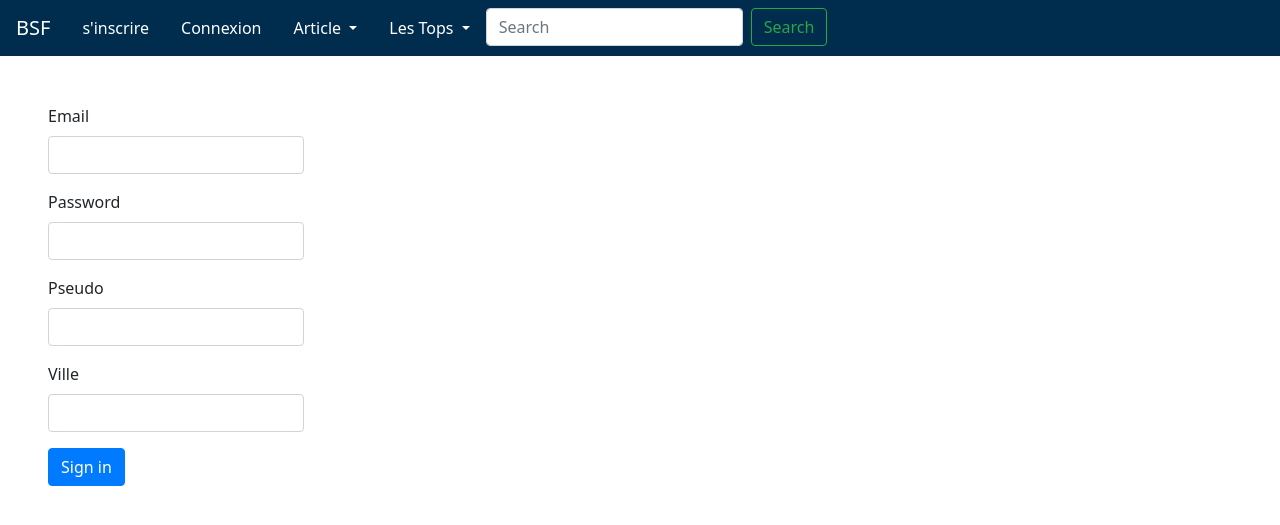
After one commit to Polo1337/BSF, a PHP site: page /inscription.php in a window 1280 px wide. The commit adds this page. Shown: the top 525 px of the page. Run offline with PHP 8.4, Linux system fonts and the light colour scheme.

Commit message:
navbar front connexion front inscription front

```diff
--- /dev/null
+++ b/css/style.css
@@ -0,0 +1,3 @@
+.link:hover{
+    color: red;
+}
--- /dev/null
+++ b/inscription.php
@@ -0,0 +1,83 @@
+<?php
+
+            $config = require "config.php";
+
+            $dbh = new PDO($config["dsn"], $config["utilisateur"], $config["mdp"]);
+
+             if (isset($_POST['bouton'])){
+        $pseudo_user = empty($_POST['pseudo_user']) ? null : $_POST['pseudo_user'];
+        $nom_user = empty($_POST['nom_user']) ? null : $_POST['nom_user'];
+        $prenom_user = empty($_POST['prenom_user']) ? null : $_POST['prenom_user'];
+        $email_user= empty($_POST['email_user']) ? null : $_POST['email_user'];
+        $password_user = empty($_POST['password_user']) ? null : $_POST['password_user'];
+
+        if ($pseudo_user === null || $nom_user === null || $prenom_user === null || $email_user === null || $password_user === null) {
+            $erreur = 'Veuillez remplir tous les champs';
+        }else {
+            $inscription = $dbh->prepare ("INSERT INTO utilisateur (Email, mot_de_passe, Prenom, Nom, Pseudo)
+            VALUES (:Email, :mot_de_passe, :Prenom, :Nom, :Pseudo)") ;
+
+            $inscription->bindValue(':Pseudo', $pseudo_user);
+            $inscription->bindValue(':Email', $email_user);
+            $inscription->bindValue(':mot_de_passe', password_hash($password_user, PASSWORD_DEFAULT ));
+            $inscription->bindValue(':Prenom', $prenom_user);
+            $inscription->bindValue(':Nom', $nom_user);
+
+            $inscription->execute();
+           header('Location: connexion.php');
+           die;
+        }
+    }
+            ?>
+
+
+
+<!DOCTYPE html>
+<html lang="en">
+
+<head>
+    <meta charset="UTF-8">
+    <meta name="viewport" content="width=device-width, initial-scale=1.0">
+    <title>Inscription</title>
+    <link rel="stylesheet" href="css/style.css">
+<link rel="stylesheet" href="https://stackpath.bootstrapcdn.com/bootstrap/4.4.1/css/bootstrap.min.css" integrity="sha384-Vkoo8x4CGsO3+Hhxv8T/Q5PaXtkKtu6ug5TOeNV6gBiFeWPGFN9MuhOf23Q9Ifjh" crossorigin="anonymous">
+<link href="https://unpkg.com/tailwindcss@^1.0/dist/tailwind.min.css" rel="stylesheet">
+
+
+</head>
+
+<body>
+
+<?php
+include 'navbar.php'; ?>
+
+<form class="m-5 ">
+  <div class="form-col">
+    <div class="form-group">
+      <label for="email">Email</label>
+      <input type="email" class="form-control w-64" >
+    </div>
+    <div class="form-group ">
+      <label for="motdepasse">Password</label>
+      <input type="password" class="form-control w-64" >
+    </div>
+  </div>
+  <div class="form-group">
+    <label for="pseudo">Pseudo</label>
+    <input type="text" class="form-control w-64">
+  </div>
+  <div class="form-row">
+    <div class="form-group col-md-6">
+      <label for="ville">Ville</label>
+      <input type="text" class="form-control w-64" >
+    </div>
+  </div>
+  <button type="submit" class="btn btn-primary">Sign in</button>
+</form>
+
+<script src="https://code.jquery.com/jquery-3.4.1.slim.min.js" integrity="sha384-J6qa4849blE2+poT4WnyKhv5vZF5SrPo0iEjwBvKU7imGFAV0wwj1yYfoRSJoZ+n" crossorigin="anonymous"></script>
+<script src="https://cdn.jsdelivr.net/npm/popper.js@1.16.0/dist/umd/popper.min.js" integrity="sha384-Q6E9RHvbIyZFJoft+2mJbHaEWldlvI9IOYy5n3zV9zzTtmI3UksdQRVvoxMfooAo" crossorigin="anonymous"></script>
+<script src="https://stackpath.bootstrapcdn.com/bootstrap/4.4.1/js/bootstrap.min.js" integrity="sha384-wfSDF2E50Y2D1uUdj0O3uMBJnjuUD4Ih7YwaYd1iqfktj0Uod8GCExl3Og8ifwB6" crossorigin="anonymous"></script>
+
+</body>
+</html>
--- a/navbar.php
+++ b/navbar.php
@@ -1,49 +1,48 @@
-<nav class="navbar navbar-expand-lg navbar-dark text-white " style="background-color:#002c4e">
-  <a class="navbar-brand" href="#">BSF</a>
+<nav class="navbar navbar-expand-xl navbar-dark text-white sticky-top " style="background-color:#002c4e">
+  <a class="navbar-brand hover:bg-blue-200" href="https://lefevre.simplon-charleville.fr/BSF/">BSF</a>
   <button class="navbar-toggler" type="button" data-toggle="collapse" data-target="#navbarNavDropdown" aria-controls="navbarNavDropdown" aria-expanded="false" aria-label="Toggle navigation">
     <span class="navbar-toggler-icon"></span>
   </button>
   <div class="collapse navbar-collapse " id="navbarNavDropdown">
     <ul class="nav justify-content-end ">
       <li class="nav-item ">
-        <a class="nav-link text-white" href="#">s'inscrire</a>
+        <a class="nav-link  hover:text-blue-300" href="inscription.php">s'inscrire</a>
       </li>
-      <li class="nav-item">
-        <a class="nav-link text-white" href="#">Connexion</a>
+      <li class="nav-item ">
+        <a class="nav-link hover:text-blue-300  link" href="connexion.php">Connexion</a>
       </li>
       <li class="nav-item dropdown">
-        <a class="nav-link dropdown-toggle text-white" href="#" id="navbarDropdownMenuLink" role="button" data-toggle="dropdown" aria-haspopup="true" aria-expanded="false">
+        <a class="nav-link dropdown-toggle hover:text-blue-300" href="#" id="navbarDropdownMenuLink" role="button" data-toggle="dropdown" aria-haspopup="true" aria-expanded="false">
           Article
         </a>
-        <div class="dropdown-menu" aria-labelledby="navbarDropdownMenuLink">
-          <a class="dropdown-item d-flex" href="#"><img src="img/index.png" class="rounded mx-auto d-block w-25" alt="...">
-          <p>Sport</p>
+        <div class="dropdown-menu " aria-labelledby="navbarDropdownMenuLink">
+          <a class="dropdown-item d-flex hover:bg-blue-200" href="#"><img src="img/index.png" class="rounded mx-auto d-block w-25" alt="...">
+          <p class="hover:text-white ">Sport</p>
           </a>
-           <a class="dropdown-item d-flex " href="#"><img src="img/police.png" class="rounded mx-auto d-block w-25" alt="...">
-          <p>Police</p>
+           <a class="dropdown-item d-flex hover:bg-blue-200 " href="#"><img src="img/police.png" class="rounded mx-auto d-block w-25 " alt="...">
+          <p class="hover:text-white">Police</p>
           </a>
-           <a class="dropdown-item d-flex " href="#"><img src="img/femme.png" class="rounded mx-auto d-block w-25" alt="...">
-          <p>femme</p>
+           <a class="dropdown-item d-flex hover:bg-blue-200 " href="#"><img src="img/femme.png" class="rounded mx-auto d-block w-25 " alt="...">
+          <p class="hover:text-white ">femme</p>
           </a>
         </div>
       </li>
       <li class="nav-item dropdown">
-        <a class="nav-link dropdown-toggle text-white" href="#" id="navbarDropdownMenuLink" role="button" data-toggle="dropdown" aria-haspopup="true" aria-expanded="false">
+        <a class="nav-link dropdown-toggle hover:text-blue-300" href="#" id="navbarDropdownMenuLink" role="button" data-toggle="dropdown" aria-haspopup="true" aria-expanded="false">
           Les Tops
         </a>
         <div class="dropdown-menu" aria-labelledby="navbarDropdownMenuLink">
-          <a class="dropdown-item" href="#">le top de la loose</a>
-          <a class="dropdown-item" href="#">les avions de chasses</a>
-          <a class="dropdown-item" href="#"> le top 10 de loose hebdomadaire</a>
+          <a class="dropdown-item hover:text-white hover:bg-blue-200" href="#">le top de la loose</a>
+          <a class="dropdown-item hover:text-white hover:bg-blue-200" href="#">les avions de chasses</a>
+          <a class="dropdown-item hover:text-white hover:bg-blue-200" href="#"> le top 10 de loose hebdomadaire</a>
         </div>
       </li>
-      <li class="nav-item ">
-        <a class="nav-link text-white " href="#">Contact</a>
-      </li>
-    </ul>
-     <form class="form-inline my-2 my-lg-0">
+      <li> <form class="form-inline my-2 my-lg-0">
       <input class="form-control mr-sm-2" type="search" placeholder="Search" aria-label="Search">
       <button class="btn btn-outline-success my-2 my-sm-0" type="submit">Search</button>
     </form>
+    </li>
+    </ul>
   </div>
+
 </nav>
--- /dev/null
+++ b/securite.php
@@ -0,0 +1,6 @@
+<?php
+ if(!isset($_SESSION['is_admin']) || $_SESSION['is_admin'] === false){
+    header('HTTP/1.0 403 Forbidden');
+    echo "Accés refusé";
+    die;
+}
```
Also changed, not shown: boot.php (added, +16 -0 lines), card.php (added, +14 -0 lines), config.example.php (added, +7 -0 lines), connexion.php (added, +90 -0 lines), contact.php (added, +100 -0 lines), index.php (+4 -0 lines), library.php (added, +22 -0 lines), logout.php (added, +7 -0 lines), img/Picto-Rugby.svg (added), nav.php (added), 1 other file.
